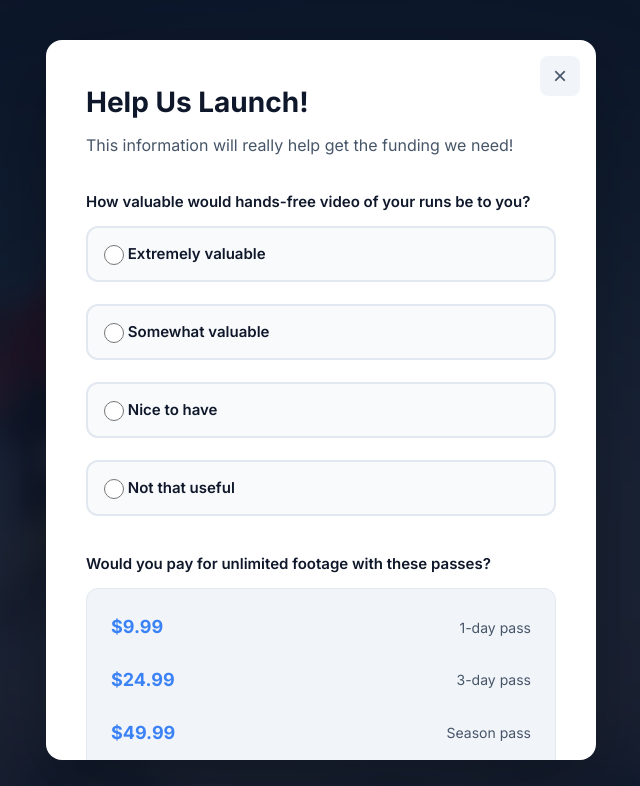
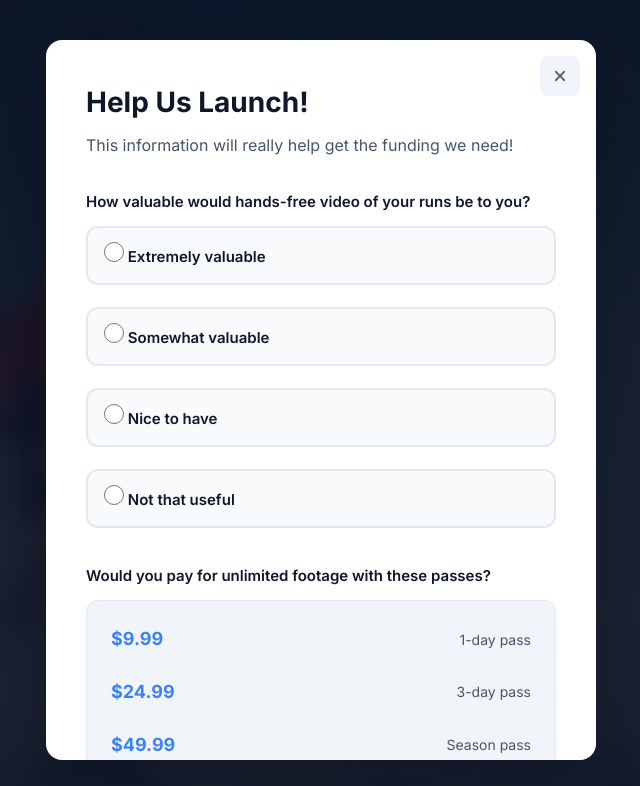
Before and after one commit to MaxBartnitski/ushred_public, a plain HTML site: page index.html in a window 1280 px wide. Both pictures are taken after a click on the button "Help Us Launch". Shown: the top 786 px of the page, without its empty margins (319-959 px from the left). Drawn offline with Linux system fonts and the light colour scheme.

Commit message:
Improve radio button spacing and text alignment

```diff
--- a/styles.css
+++ b/styles.css
@@ -825,7 +825,7 @@ body {
 .radio-label {
     display: flex;
     align-items: center;
-    gap: 12px;
+    gap: 16px;
     padding: 14px 16px;
     background: var(--bg-primary);
     border: 2px solid var(--border-light);
@@ -846,12 +846,13 @@ body {
     cursor: pointer;
     accent-color: var(--primary);
     margin: 0;
-    vertical-align: middle;
+    flex-shrink: 0;
 }
 
 .radio-label span {
     color: var(--text-primary);
     font-size: 15px;
+    line-height: 20px;
 }
 
 .submit-button {
```
